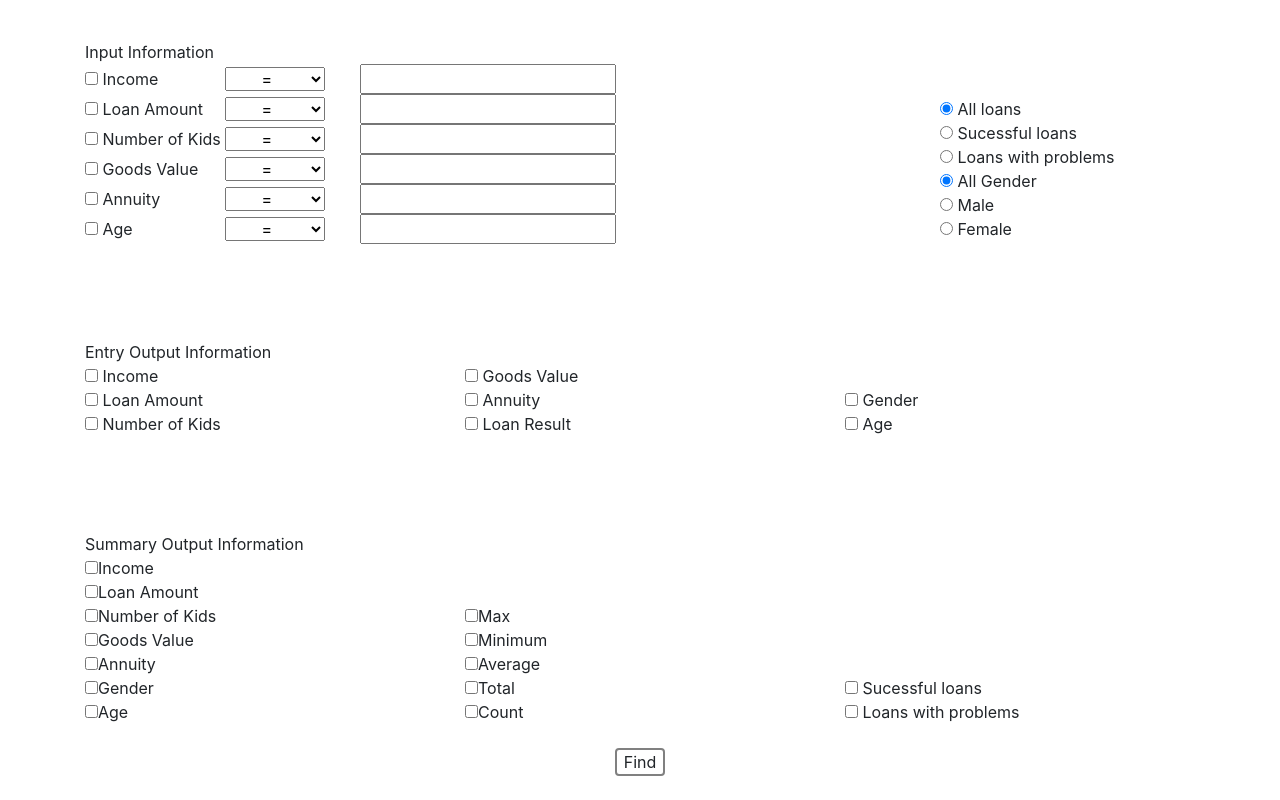
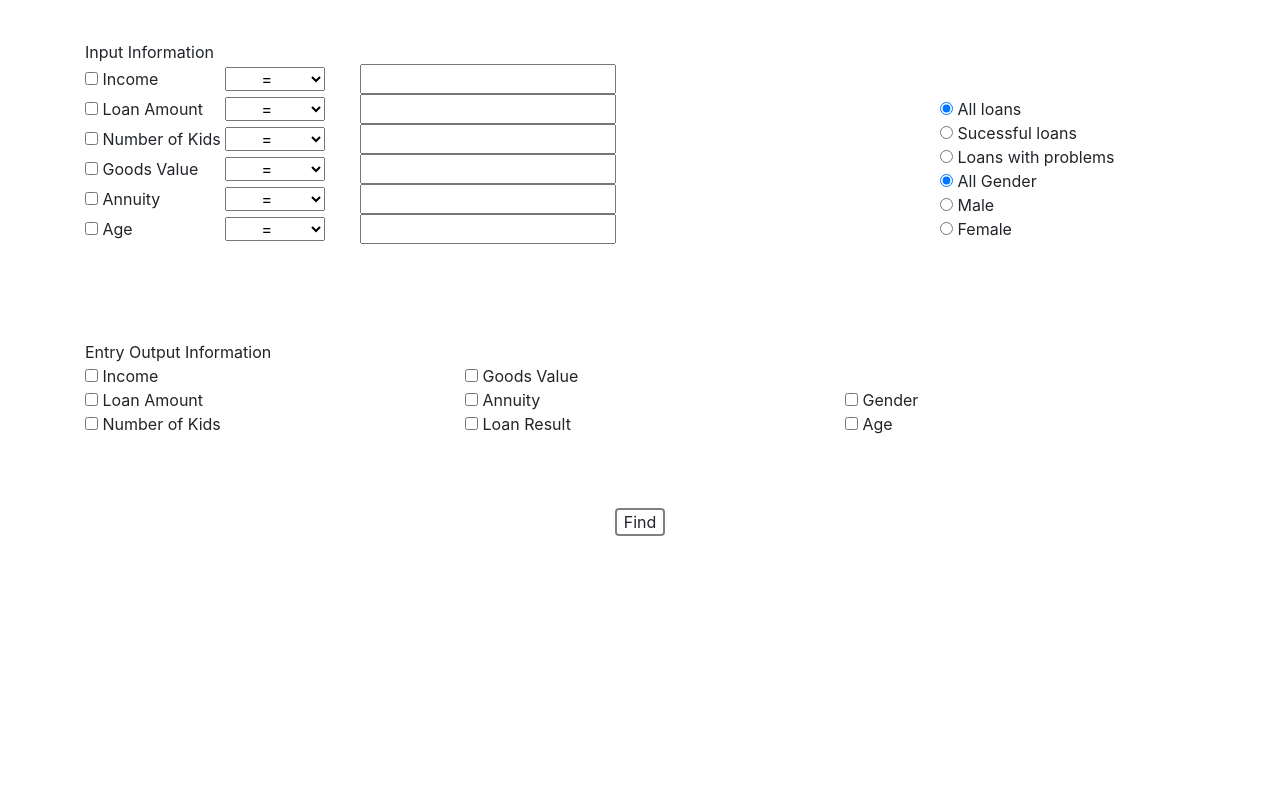
Before and after one commit to Ladoli/AIDataBase, a React (Create React App) app: page / in a window 1280 px wide. Built offline with nearby package versions, Linux system fonts and the light colour scheme.

Commit message:
Removed output options

```diff
--- a/src/App.js
+++ b/src/App.js
@@ -304,8 +304,8 @@ class App extends Component {
             </div>
           </div>
         </div>
-        <br/><br/><br/><br/>
-        Summary Output Information
+        <br/><br/>
+        {/* Summary Output Information
         <div className="row">
           <div className="col-xs-12" style={{"width": "100%", "display": "inline-block"}}>
             <div className="col-sm-4 LoanOptionsBox" >
@@ -329,7 +329,7 @@ class App extends Component {
               <input type="checkbox" /> Loans with problems<br/>
             </div>
           </div>
-        </div>
+        </div> */}
         <br/>
         <div style={{textAlign: "center", width: "100%"}}>
           <div onClick={queryFunction} id="queryButton" >Find</div>
```
